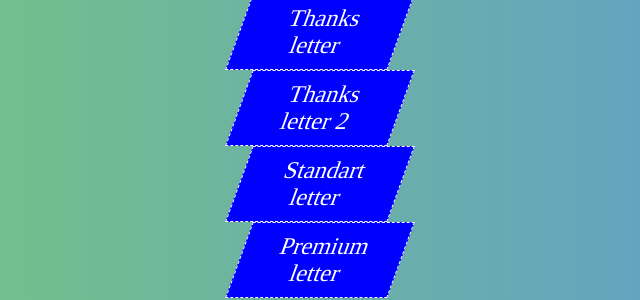
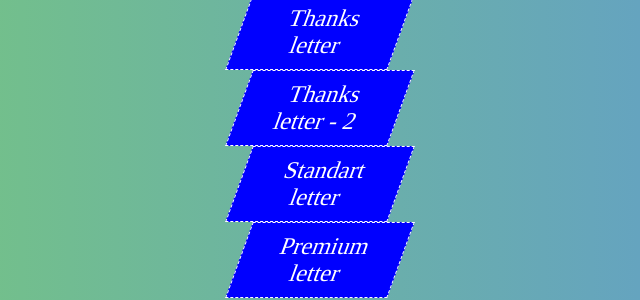
Before and after one commit to Len88ok/letters, a plain HTML site: page menu.html in a window 1280 px wide. Shown: the part 162-462 px from the top of the page, 310-950 px from the left. Drawn offline with Linux system fonts and the light colour scheme.

Commit message:
letter222

```diff
--- a/menu.html
+++ b/menu.html
@@ -35,7 +35,7 @@
 	<ul class="letters_list">
 		<li class="letters_variant"><a href="requisites/letter1.html">Requisites letter</a></li>
 		<li class="letters_variant"><a href="thanks/letter.html">Thanks letter</a></li>
-		<li class="letters_variant"><a href="thanks2/letter.html">Thanks letter 2</a></li>
+		<li class="letters_variant"><a href="thanks2/letter.html">Thanks letter - 2</a></li>
 		<li class="letters_variant"><a href="standart/letter.html">Standart letter</a></li>
 		<li class="letters_variant"><a href="premium/letter.html">Premium letter</a></li>
 	</ul>
```
